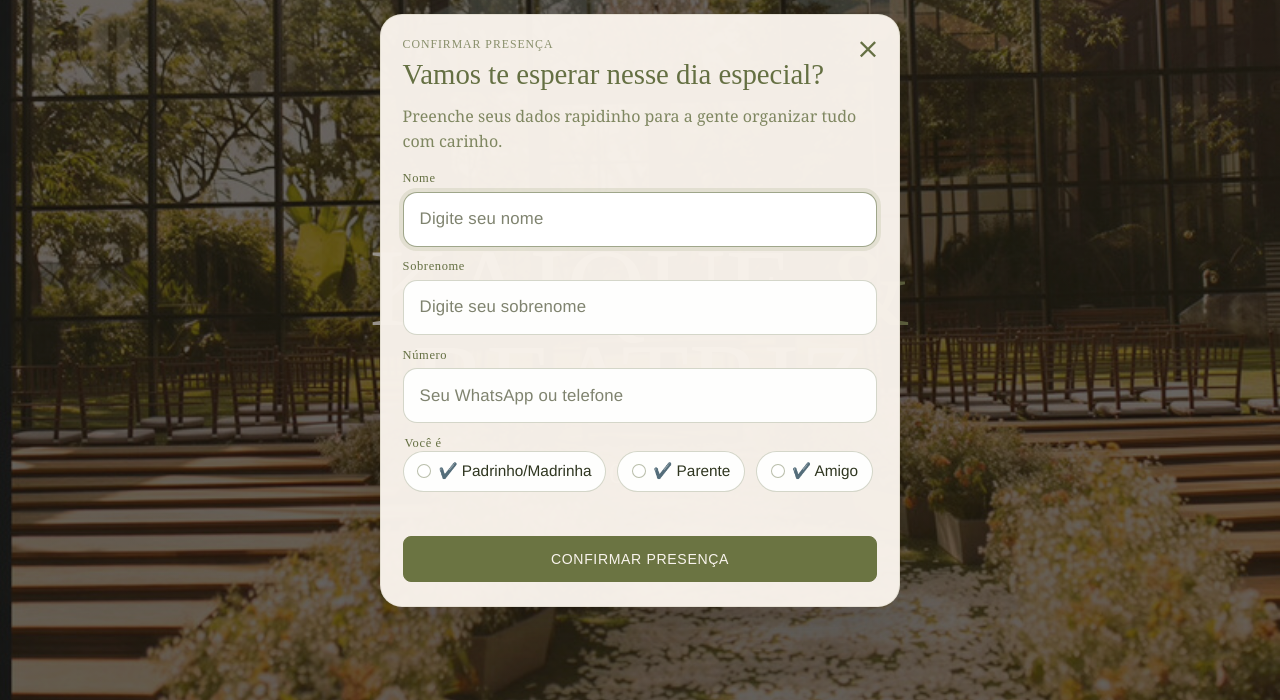
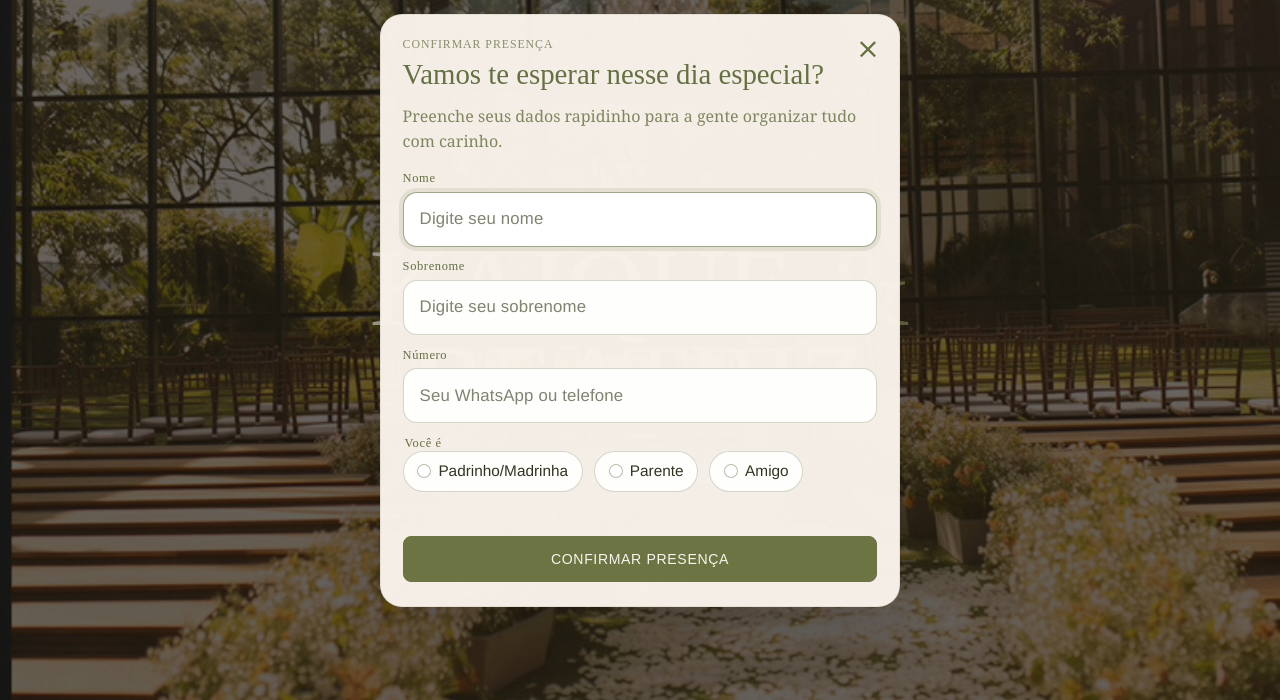
Before and after one commit to Matheusmottadev/casamento-bia, a website built with Vite: page index.html in a window 1280 px wide. Both pictures are taken after a click on the button "Confirmar presença". Shown: the part 98-798 px from the top of the page. Built offline with nearby package versions, Linux system fonts and the light colour scheme; files whose address does not match are found by name; a web font is replaced by a local one.

Commit message:
Suaviza opcoes do RSVP

```diff
--- a/assets/css/styles.css
+++ b/assets/css/styles.css
@@ -1827,7 +1827,7 @@ button {
   color: #2f3620;
   font-family: "Helvetica Neue", Arial, sans-serif;
   font-size: 0.96rem;
-  font-weight: 500;
+  font-weight: 400;
   line-height: 1.35;
   transition:
     border-color 180ms ease,
--- a/index.html
+++ b/index.html
@@ -219,15 +219,15 @@
             <legend>Você é</legend>
             <label class="rsvp-modal__choice">
               <input name="guestGroup" type="radio" value="padrinho-madrinha" required />
-              <span>✔️ Padrinho/Madrinha</span>
+              <span>Padrinho/Madrinha</span>
             </label>
             <label class="rsvp-modal__choice">
               <input name="guestGroup" type="radio" value="parente" required />
-              <span>✔️ Parente</span>
+              <span>Parente</span>
             </label>
             <label class="rsvp-modal__choice">
               <input name="guestGroup" type="radio" value="amigo" required />
-              <span>✔️ Amigo</span>
+              <span>Amigo</span>
             </label>
           </fieldset>
 
```
Also changed, not shown: presentes.html (+3 -3 lines).
